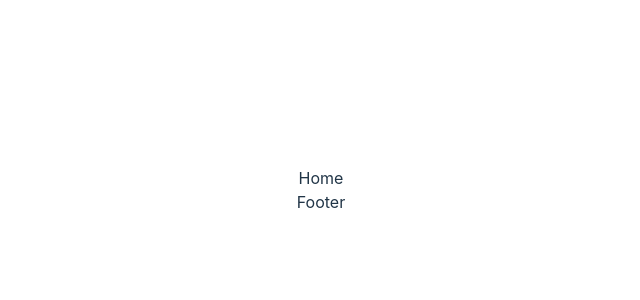
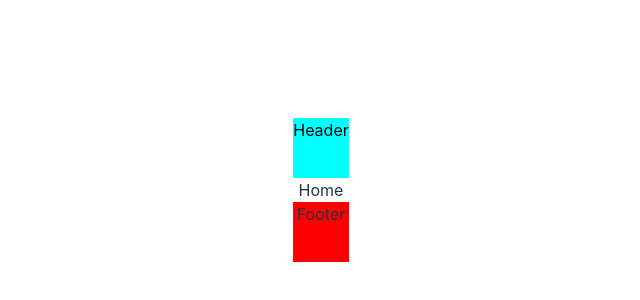
Before and after one commit to Adriantutuianu/project-practice-react, a React (Vite) app: page / in a window 1280 px wide. Shown: the part 210-510 px from the top of the page, without its empty margins (319-959 px from the left). Built offline with nearby package versions, Linux system fonts and the light colour scheme.

Commit message:
Added Header

```diff
--- a/src/App.jsx
+++ b/src/App.jsx
@@ -1,6 +1,7 @@
 import React from "react";
 import { BrowserRouter as Router, Routes, Route } from "react-router-dom";
 import Home from "./compoents/home/Home";
+import Header from "./compoents/header/Header";
 import Footer from "./compoents/footer/Footer";
 import "./App.css";
 
@@ -8,6 +9,7 @@ function App() {
   return (
     <>
       <Router>
+        <Header />
         <Routes>
           <Route path="/" element={<Home />} />
         </Routes>
--- a/src/compoents/footer/Footer.jsx
+++ b/src/compoents/footer/Footer.jsx
@@ -2,7 +2,7 @@ import "./footer.css";
 import React from "react";
 
 const Footer = () => {
-  return <div>Footer</div>;
+  return <footer>Footer</footer>;
 };
 
 export default Footer;
--- a/src/compoents/footer/footer.css
+++ b/src/compoents/footer/footer.css
@@ -0,0 +1,4 @@
+footer {
+  height: 60px;
+  background-color: red;
+}
--- /dev/null
+++ b/src/compoents/header/Header.jsx
@@ -0,0 +1,9 @@
+import "./header.css";
+
+import React from "react";
+
+const Header = () => {
+  return <header>Header</header>;
+};
+
+export default Header;
--- /dev/null
+++ b/src/compoents/header/header.css
@@ -0,0 +1,5 @@
+header {
+  background-color: aqua;
+  color: black;
+  height: 60px;
+}
```
